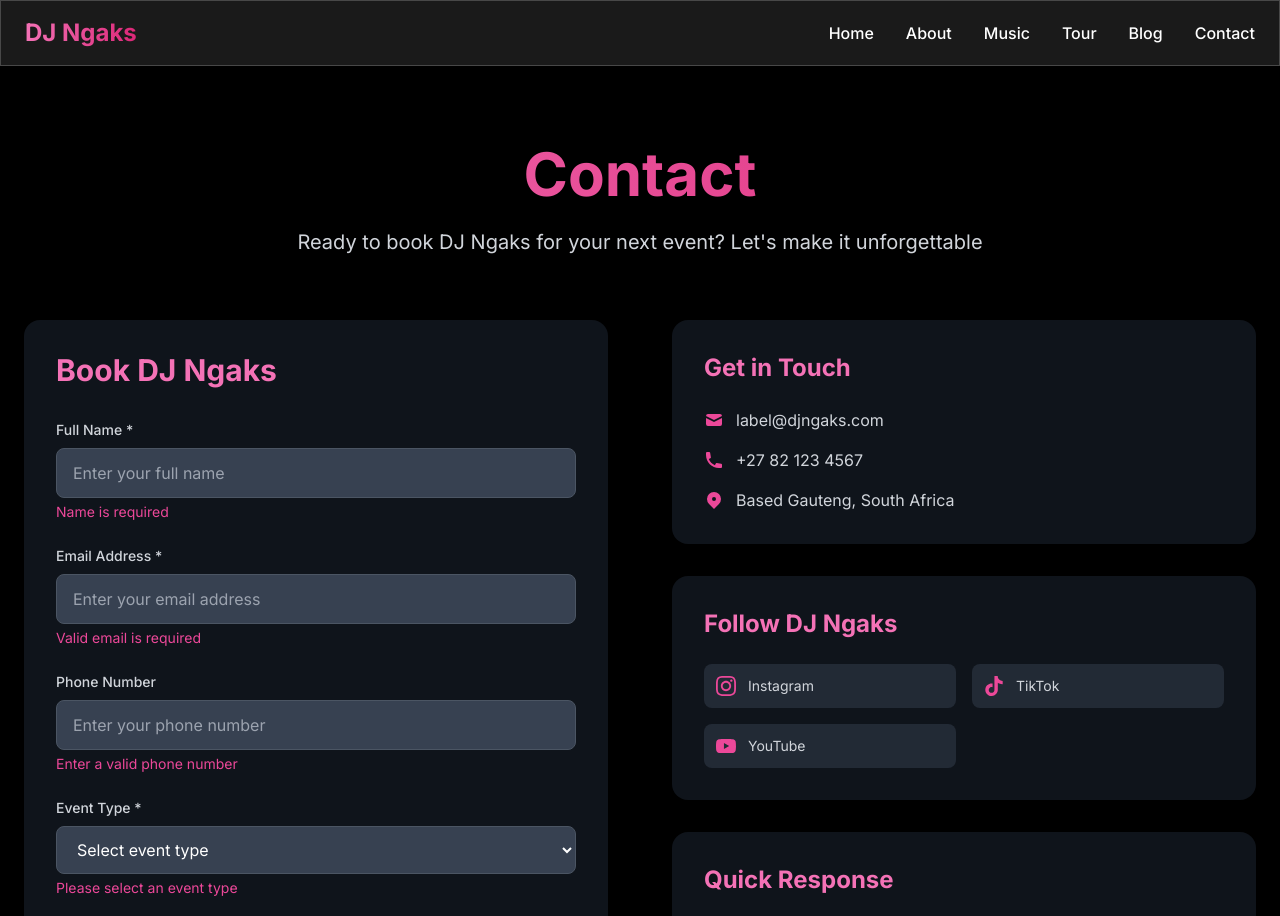
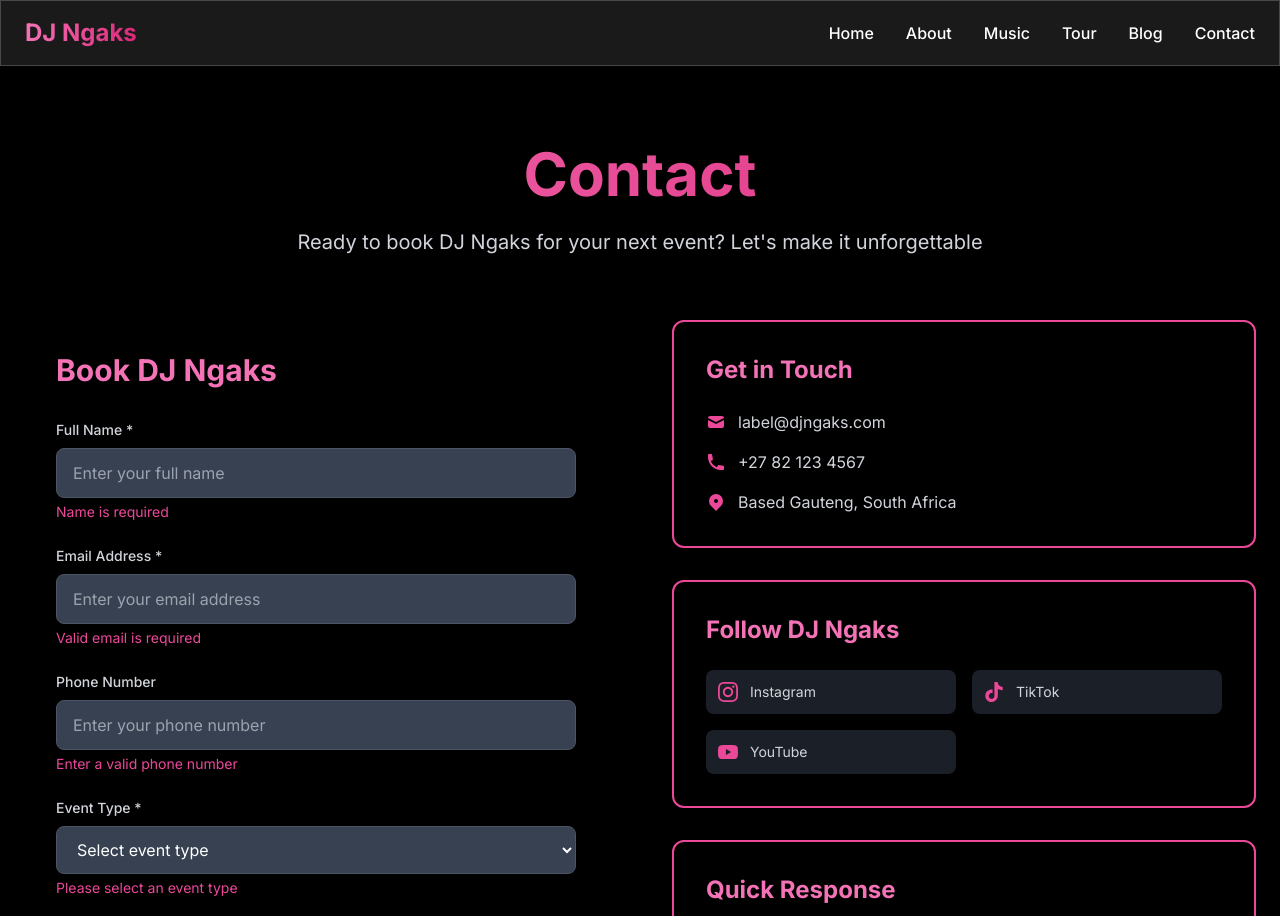
Before and after one commit to Nathandiv/Dj-Ngaks, an Angular app: page /contact in a window 1280 px wide. Shown: the top 916 px of the page. Built offline with nearby package versions, Linux system fonts and the light colour scheme.

Commit message:
refactor contact component styling for improved consistency and visual appeal

```diff
--- a/src/app/components/contact/contact.component.html
+++ b/src/app/components/contact/contact.component.html
@@ -11,7 +11,7 @@
     <div class="grid grid-cols-1 lg:grid-cols-2 gap-8 sm:gap-12 lg:gap-16">
       <!-- Contact Form -->
      <div class="animate-slide-up">
-  <div class="bg-gray-800/50 rounded-2xl p-6 sm:p-8">
+  <div class=" rounded-2xl p-6 sm:p-8">
     <h2 class="text-2xl sm:text-3xl font-bold text-pink-400 mb-6 sm:mb-8">Book DJ Ngaks</h2>
 
     <form
@@ -147,7 +147,7 @@
       <div class="animate-slide-up">
         <div class="space-y-6 sm:space-y-8">
           <!-- Contact Details -->
-          <div class="bg-gray-800/50 rounded-2xl p-6 sm:p-8">
+          <div class="relative rounded-xl border-2 border-pink-500 p-6 sm:p-8">
             <h3 class="text-xl sm:text-2xl font-bold text-pink-400 mb-4 sm:mb-6">Get in Touch</h3>
             <div class="space-y-4">
               <div class="flex items-center space-x-3">
@@ -173,7 +173,7 @@
           </div>
 
           <!-- Social Media -->
-          <div class="bg-gray-800/50 rounded-2xl p-6 sm:p-8">
+          <div class="relative rounded-xl border-2 border-pink-500  p-6 sm:p-8">
             <h3 class="text-xl sm:text-2xl font-bold text-pink-400 mb-4 sm:mb-6">Follow DJ Ngaks</h3>
             <div class="grid grid-cols-2 gap-4">
               <a *ngFor="let social of socialLinks"
@@ -207,7 +207,7 @@
           </div>
 
           <!-- Response Time -->
-          <div class="bg-gray-800/50 rounded-2xl p-6 sm:p-8">
+          <div class="relative rounded-xl border-2 border-pink-500 p-6 sm:p-8">
             <h3 class="text-xl sm:text-2xl font-bold text-pink-400 mb-4">Quick Response</h3>
             <p class="text-gray-300 text-sm sm:text-base">
               We typically respond to booking inquiries within 24 hours. For urgent requests,
```
